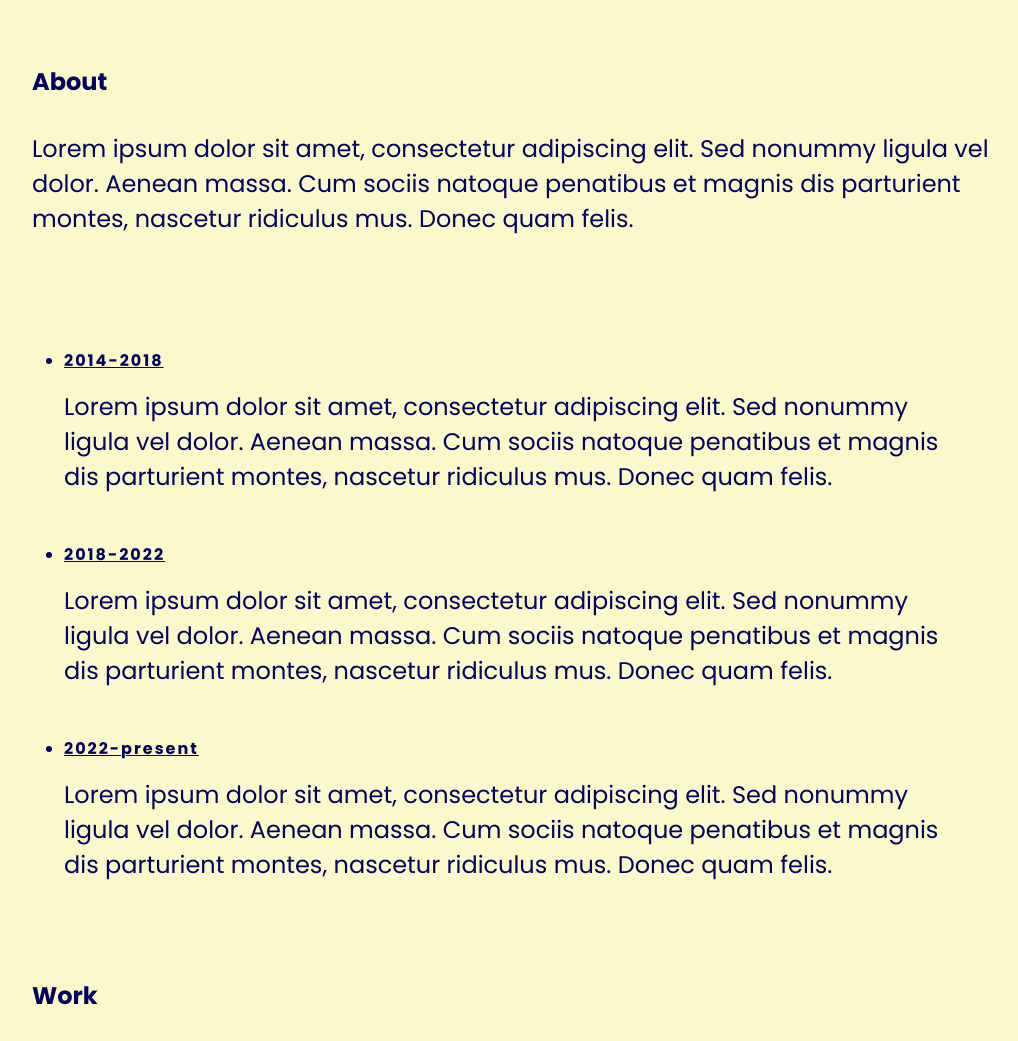
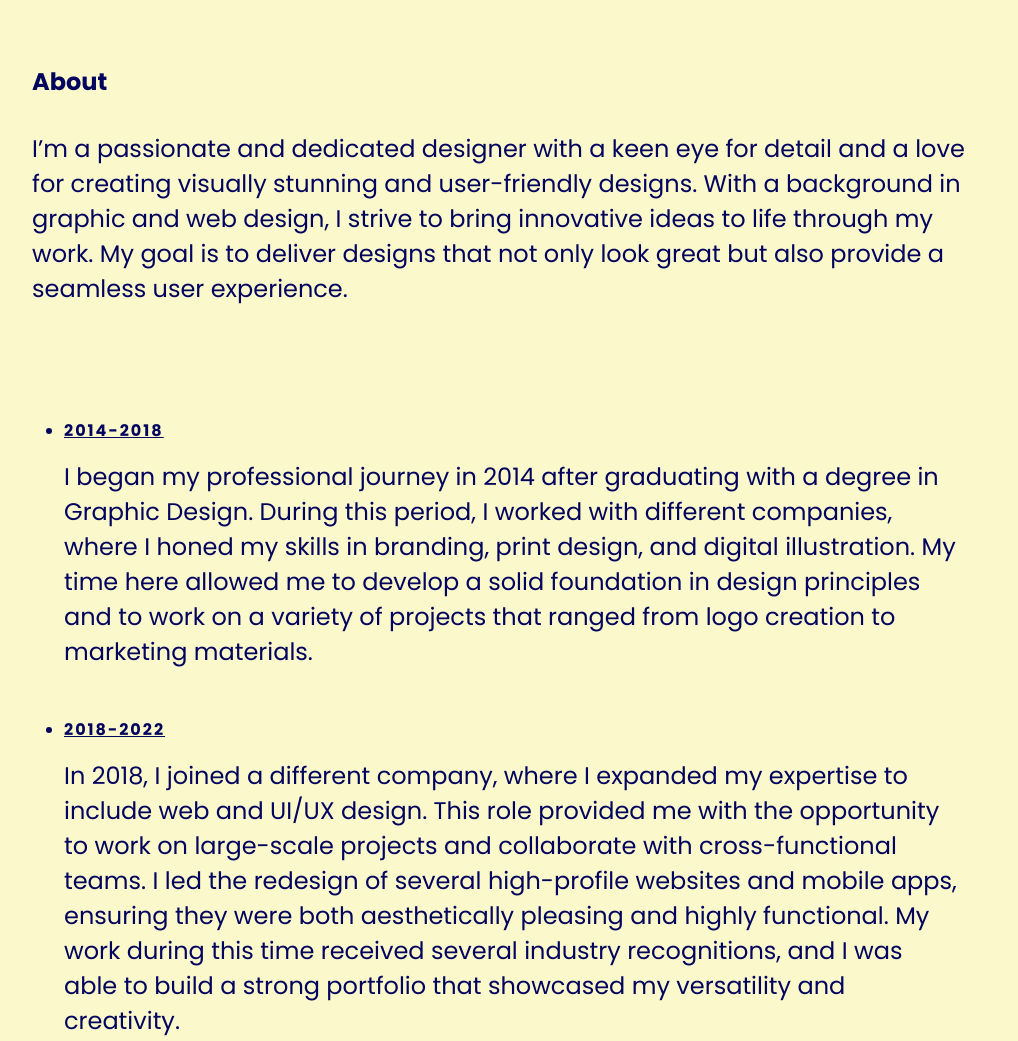
Before and after one commit to bencev993/simple-portfolio, a plain HTML site: page index.html in a window 1280 px wide. Shown: the part 620-1661 px from the top of the page, without its empty margins (128-1146 px from the left). Drawn offline with Linux system fonts and the light colour scheme.

Commit message:
Update index.html
About section update

```diff
--- a/index.html
+++ b/index.html
@@ -41,16 +41,14 @@
         <section class="styled-section" id="about">
             <h2>About</h2>
             <p>
-                Lorem ipsum dolor sit amet, consectetur adipiscing elit. Sed nonummy ligula vel dolor. Aenean massa.
-                Cum sociis natoque penatibus et magnis dis parturient montes, nascetur ridiculus mus. Donec quam felis.
+                I’m a passionate and dedicated designer with a keen eye for detail and a love for creating visually stunning and user-friendly designs. With a background in graphic and web design, I strive to bring innovative ideas to life through my work. My goal is to deliver designs that not only look great but also provide a seamless user experience.
             </p>
             <ul>
                 <li>
                     <div class="education">
                         <h4>2014-2018</h4>
                         <p>
-                            Lorem ipsum dolor sit amet, consectetur adipiscing elit. Sed nonummy ligula vel dolor. Aenean massa.
-                            Cum sociis natoque penatibus et magnis dis parturient montes, nascetur ridiculus mus. Donec quam felis.
+                            I began my professional journey in 2014 after graduating with a degree in Graphic Design. During this period, I worked with different companies, where I honed my skills in branding, print design, and digital illustration. My time here allowed me to develop a solid foundation in design principles and to work on a variety of projects that ranged from logo creation to marketing materials.
                         </p>
                     </div>
                 </li>
@@ -58,8 +56,7 @@
                     <div class="education">
                         <h4>2018-2022</h4>
                         <p>
-                            Lorem ipsum dolor sit amet, consectetur adipiscing elit. Sed nonummy ligula vel dolor. Aenean massa.
-                            Cum sociis natoque penatibus et magnis dis parturient montes, nascetur ridiculus mus. Donec quam felis.
+                            In 2018, I joined a different company, where I expanded my expertise to include web and UI/UX design. This role provided me with the opportunity to work on large-scale projects and collaborate with cross-functional teams. I led the redesign of several high-profile websites and mobile apps, ensuring they were both aesthetically pleasing and highly functional. My work during this time received several industry recognitions, and I was able to build a strong portfolio that showcased my versatility and creativity.
                         </p>
                     </div>
                 </li>
@@ -67,8 +64,7 @@
                     <div class="education">
                         <h4>2022-present</h4>
                         <p>
-                            Lorem ipsum dolor sit amet, consectetur adipiscing elit. Sed nonummy ligula vel dolor. Aenean massa.
-                            Cum sociis natoque penatibus et magnis dis parturient montes, nascetur ridiculus mus. Donec quam felis.
+                            Since 2022, I have been working as a Senior Designer at Google and freelancing for various clients. In this role, I focus on creating cutting-edge designs that push the boundaries of traditional design. I am constantly exploring new tools and techniques to stay ahead in the fast-paced world of design. My recent projects include designing interactive web experiences, developing brand identities, and mentoring junior designers. I am passionate about continuing to grow as a designer and helping brands tell their stories through innovative and impactful design.
                         </p>
                     </div>
                 </li>
```
